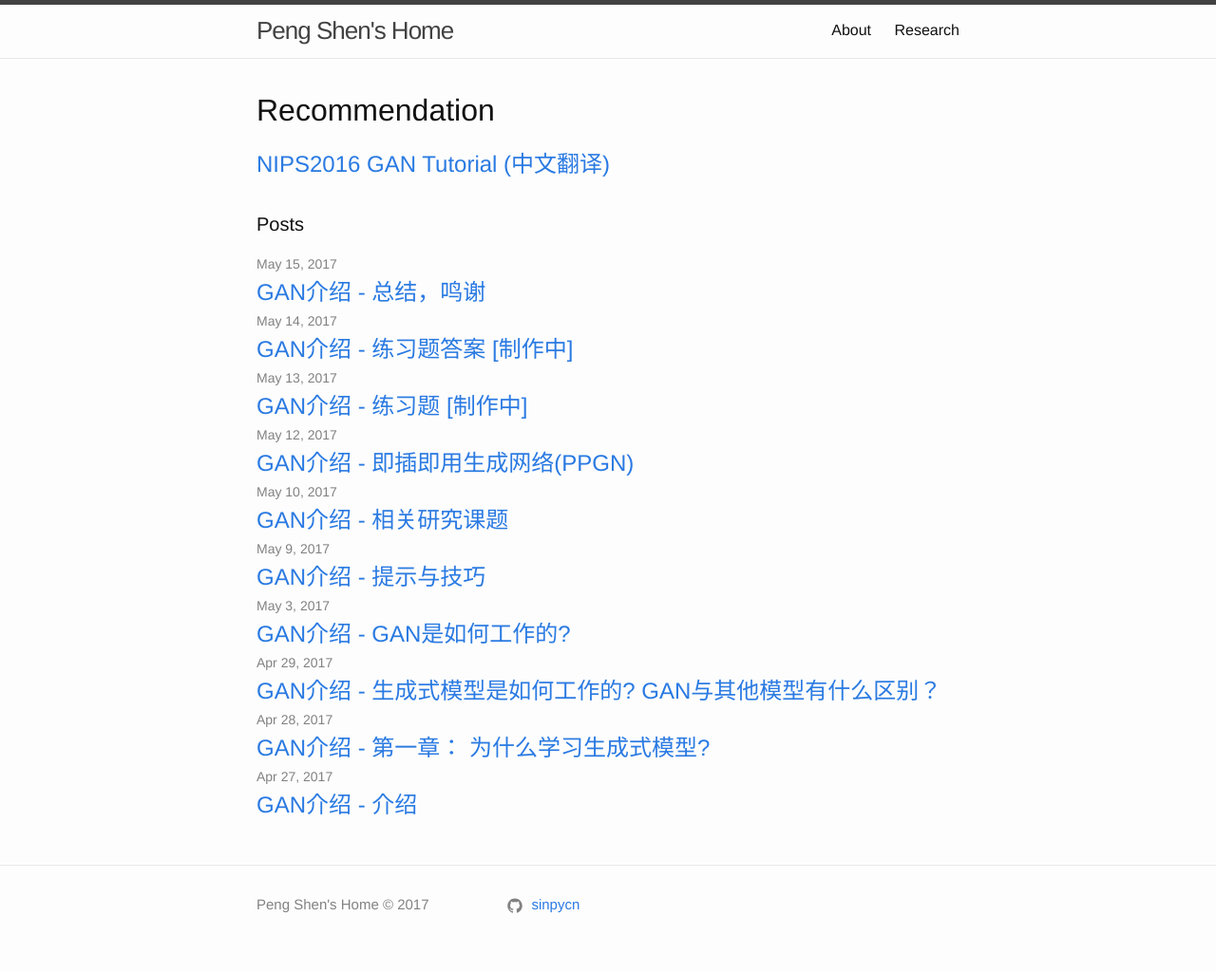
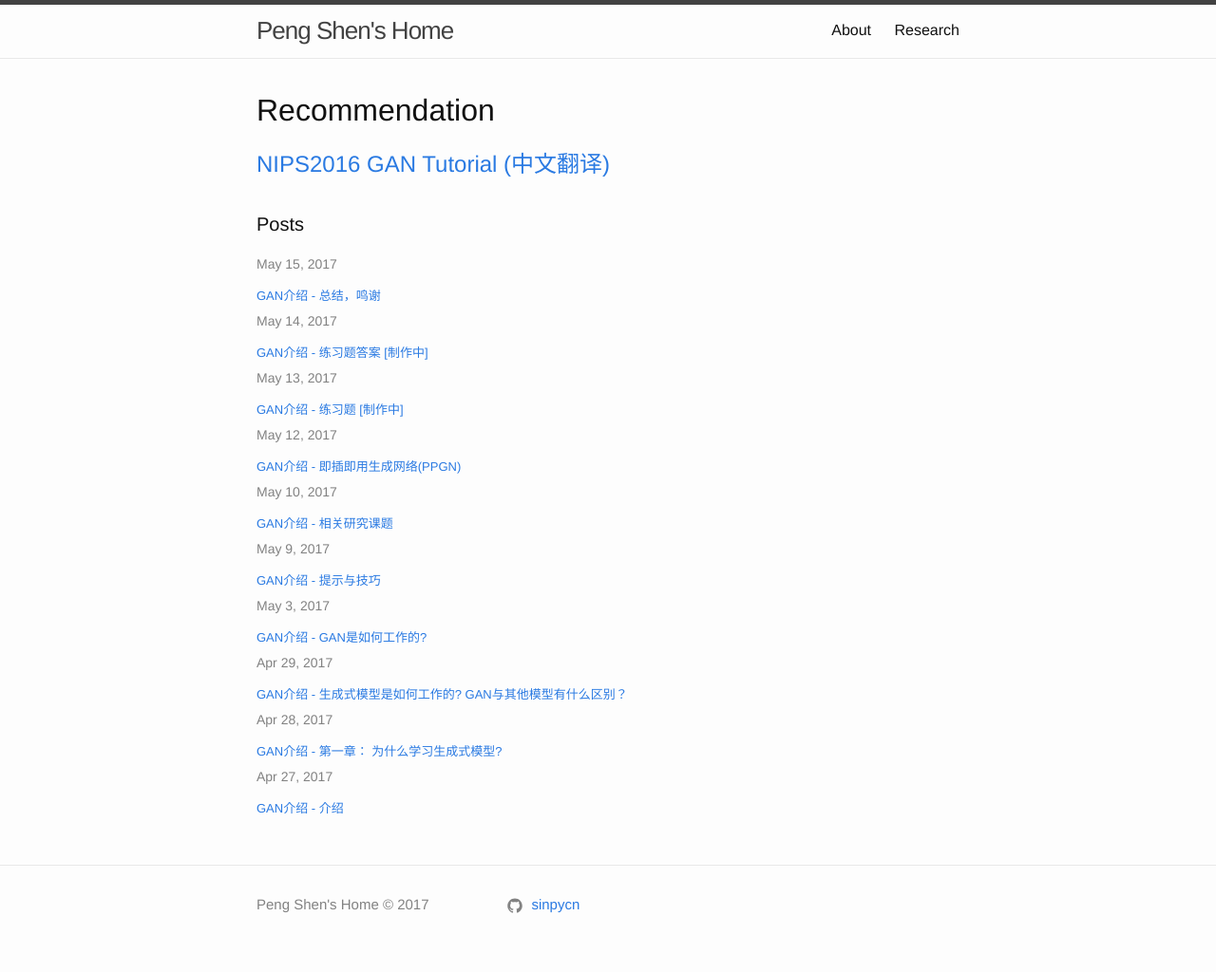
Before and after one commit to sinpycn/sinpycn.github.io, a Jekyll site: the page built from index.md, in a window 1280 px wide. Shown: the whole page at 95% size. Built offline with Jekyll 4.4.1, drawn with Linux system fonts in a browser that asks for light colours.

Commit message:
Update home.html

```diff
--- a/_layouts/home.html
+++ b/_layouts/home.html
@@ -21,9 +21,7 @@ layout: default
     {% for post in site.posts %}
         {% assign date_format = site.minima.date_format | default: "%b %-d, %Y" %}
         <span class="post-meta">{{ post.date | date: date_format }}</span>
-        <font size="2">
-          <a class="post-link" href="{{ post.url | relative_url }}">{{ post.title | escape }}</a>
-        </font>
+        <a class="post-link" href="{{ post.url | relative_url }}"><font size="2">{{ post.title | escape }}</font></a>
     {% endfor %}
   </ul>
 
```
